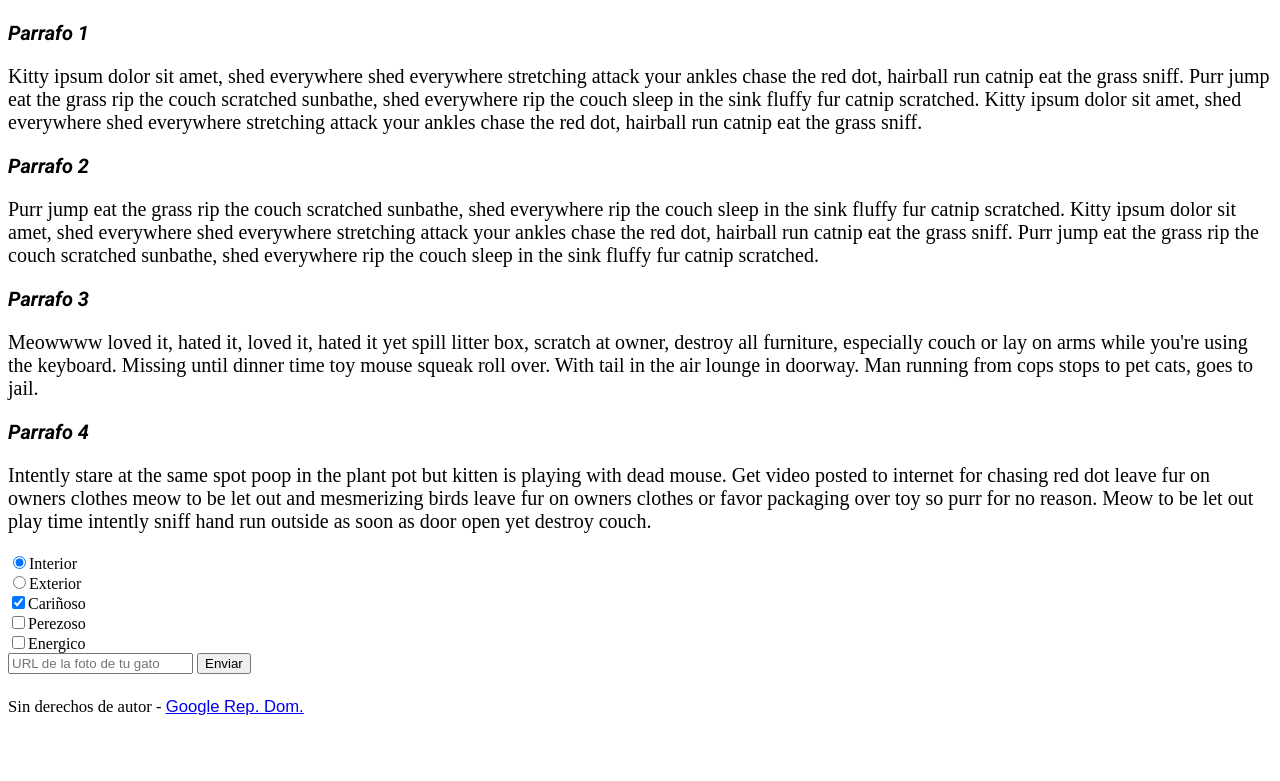
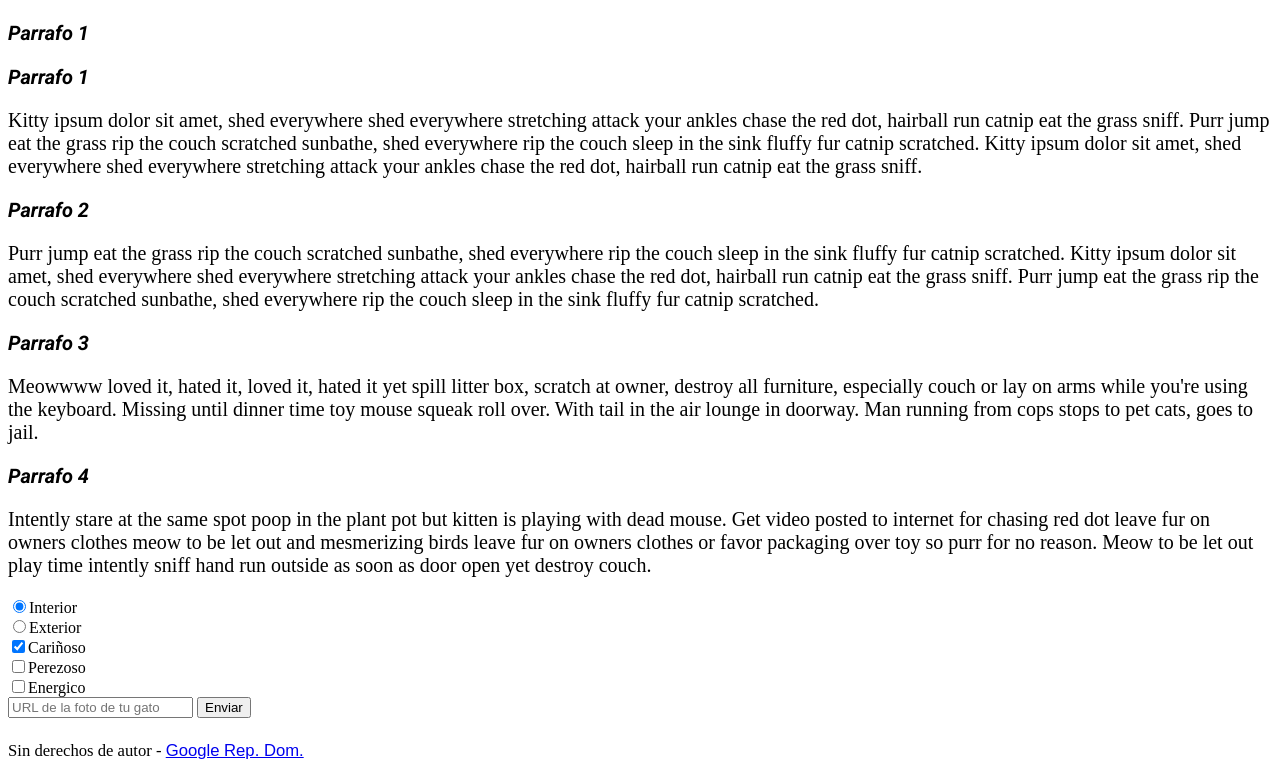
Before and after one commit to angelbueno04/gatosandlasanna, a plain HTML site: page index.html in a window 1280 px wide. Shown: the part 1054-1835 px from the top of the page. Before the commit the page ends 1791 px from the top, so only its background shows below. Drawn offline with Linux system fonts and the light colour scheme; a web font is replaced by a local one.

Commit message:
- duplicado - fix

```diff
--- a/index.html
+++ b/index.html
@@ -63,6 +63,7 @@
 
         <!-- nota: los enlaces de arriba en linea 11 a 14 apuntan a estos parrafos y cada uno esta identificado con un id -->
         <h3 id="parrafo-1">Parrafo 1</h3>
+        <h3 id="parrafo-1">Parrafo 1</h3>
 
         <p>Kitty ipsum dolor sit amet, shed everywhere shed everywhere stretching attack your ankles chase the red dot, hairball run catnip eat the grass sniff. Purr jump eat the grass rip the couch scratched sunbathe, shed everywhere rip the couch sleep in the sink fluffy fur catnip scratched. Kitty ipsum dolor sit amet, shed everywhere shed everywhere stretching attack your ankles chase the red dot, hairball run catnip eat the grass sniff.</p>
 
```
